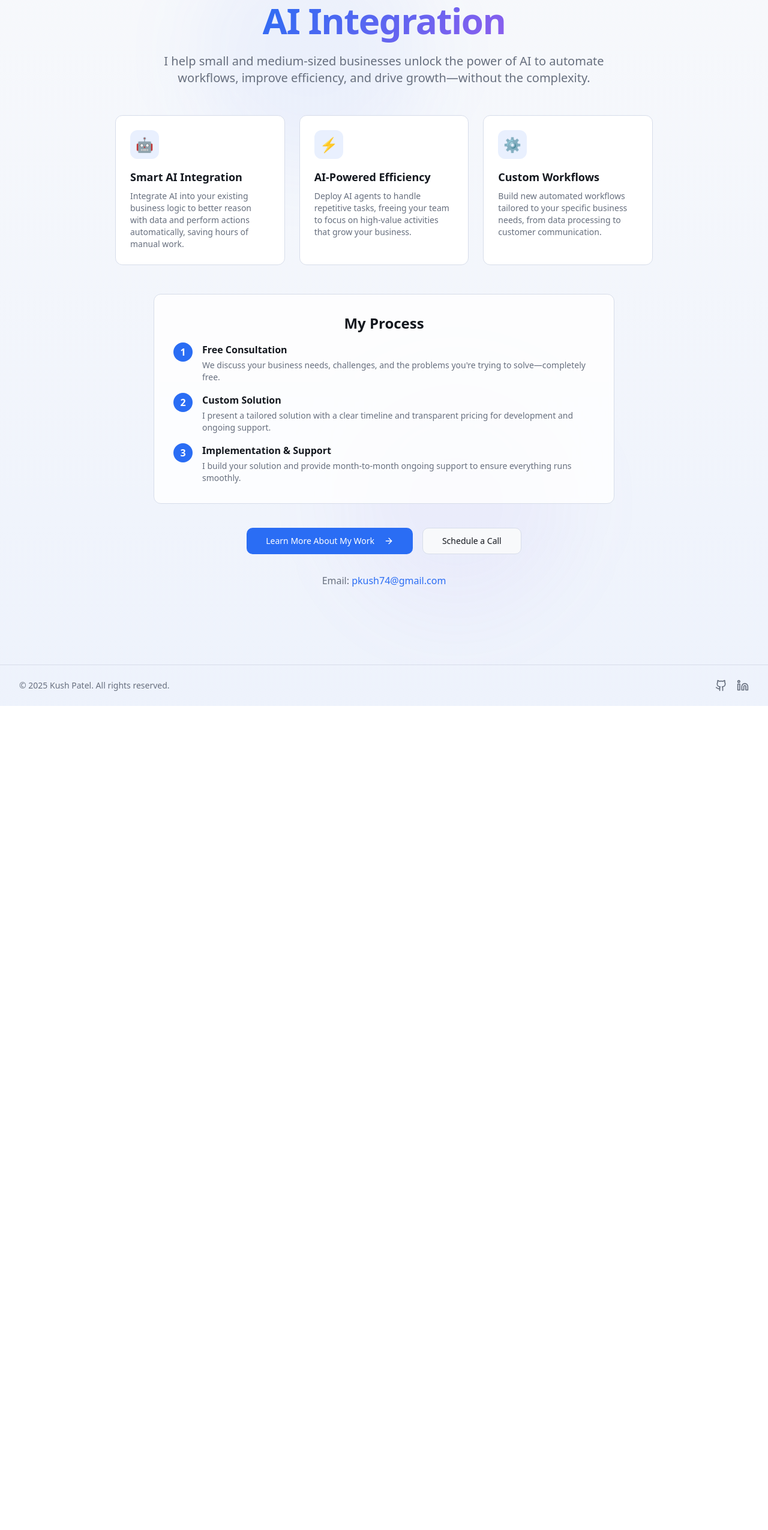
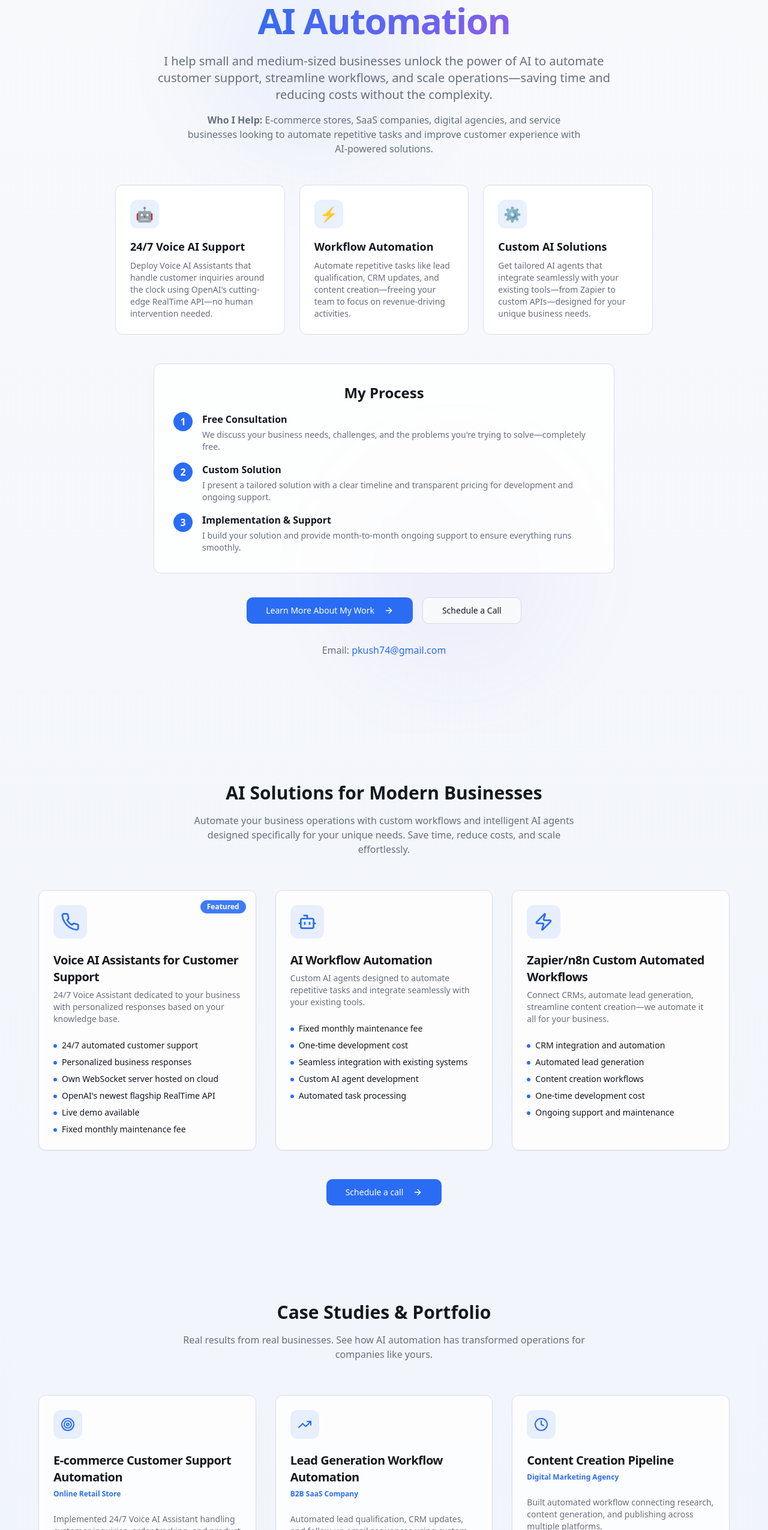
Before and after one commit to kpate349/Personal-Website, a React (Vite) app: page / in a window 1280 px wide. Shown: the part 249-2800 px from the top of the page at 60% size. Before the commit the page ends 1426 px from the top, so only its background shows below. Built offline with nearby package versions, Linux system fonts and the light colour scheme.

Commit message:
Add Voice AI Assistants service

```diff
--- a/index.html
+++ b/index.html
@@ -3,12 +3,13 @@
   <head>
     <meta charset="UTF-8" />
     <meta name="viewport" content="width=device-width, initial-scale=1.0" />
-    <title>Kush Patel</title>
-    <meta name="description" content="Lovable Generated Project" />
-    <meta name="author" content="Lovable" />
+    <title>Kush Patel - AI Automation & Voice AI Solutions for Business</title>
+    <meta name="description" content="Transform your business with AI automation, Voice AI Assistants, and custom workflow solutions. Save time, reduce costs, and scale operations with cutting-edge AI technology." />
+    <meta name="keywords" content="AI automation, Voice AI, customer support automation, workflow automation, AI agents, business automation, OpenAI RealTime API" />
+    <meta name="author" content="Kush Patel" />
 
-    <meta property="og:title" content="simple-theme-flow" />
-    <meta property="og:description" content="Lovable Generated Project" />
+    <meta property="og:title" content="Kush Patel - AI Automation & Voice AI Solutions" />
+    <meta property="og:description" content="Transform your business with AI automation, Voice AI Assistants, and custom workflow solutions. Save time and scale operations." />
     <meta property="og:type" content="website" />
     <meta property="og:image" content="https://lovable.dev/opengraph-image-p98pqg.png" />
 
--- /dev/null
+++ b/src/components/PortfolioSection.tsx
@@ -0,0 +1,98 @@
+import { Card, CardContent, CardDescription, CardHeader, CardTitle } from "@/components/ui/card";
+import { Badge } from "@/components/ui/badge";
+import { ExternalLink, Clock, Target, TrendingUp } from "lucide-react";
+
+const caseStudies = [
+  {
+    title: "E-commerce Customer Support Automation",
+    client: "Online Retail Store",
+    description: "Implemented 24/7 Voice AI Assistant handling customer inquiries, order tracking, and product recommendations.",
+    results: [
+      "300% increase in customer inquiry handling",
+      "60% reduction in support costs",
+      "24/7 availability with no wait times"
+    ],
+    tags: ["Voice AI", "Customer Support", "E-commerce"],
+    icon: <Target className="h-6 w-6 text-primary" />
+  },
+  {
+    title: "Lead Generation Workflow Automation",
+    client: "B2B SaaS Company",
+    description: "Automated lead qualification, CRM updates, and follow-up email sequences using custom AI agents.",
+    results: [
+      "50% increase in qualified leads",
+      "15 hours saved per week",
+      "Seamless CRM integration"
+    ],
+    tags: ["AI Automation", "Lead Gen", "CRM"],
+    icon: <TrendingUp className="h-6 w-6 text-primary" />
+  },
+  {
+    title: "Content Creation Pipeline",
+    client: "Digital Marketing Agency",
+    description: "Built automated workflow connecting research, content generation, and publishing across multiple platforms.",
+    results: [
+      "4x faster content production",
+      "Consistent quality across channels",
+      "90% time savings on repetitive tasks"
+    ],
+    tags: ["Automation", "Content", "Zapier"],
+    icon: <Clock className="h-6 w-6 text-primary" />
+  }
+];
+
+export function PortfolioSection() {
+  return (
+    <section className="py-20 bg-muted/30">
+      <div className="container px-4 mx-auto">
+        <div className="text-center mb-14">
+          <h2 className="text-3xl font-bold mb-4">Case Studies & Portfolio</h2>
+          <p className="text-muted-foreground max-w-2xl mx-auto">
+            Real results from real businesses. See how AI automation has transformed operations for companies like yours.
+          </p>
+        </div>
+
+        <div className="grid grid-cols-1 md:grid-cols-2 lg:grid-cols-3 gap-8 max-w-6xl mx-auto">
+          {caseStudies.map((study, index) => (
+            <Card key={index} className="border bg-card/80 backdrop-blur-sm card-hover h-full flex flex-col">
+              <CardHeader>
+                <div className="mb-4 p-3 bg-primary/10 rounded-lg w-fit">
+                  {study.icon}
+                </div>
+                <CardTitle className="text-xl mb-2">{study.title}</CardTitle>
+                <CardDescription className="text-xs font-semibold text-primary">
+                  {study.client}
+                </CardDescription>
+              </CardHeader>
+              <CardContent className="flex-grow flex flex-col">
+                <p className="text-sm text-muted-foreground mb-6">
+                  {study.description}
+                </p>
+
+                <div className="mb-6">
+                  <p className="text-xs font-semibold mb-3 text-foreground">Key Results:</p>
+                  <ul className="space-y-2">
+                    {study.results.map((result, i) => (
+                      <li key={i} className="flex items-start">
+                        <span className="h-1.5 w-1.5 rounded-full bg-primary mr-2 mt-2 flex-shrink-0"></span>
+                        <span className="text-sm">{result}</span>
+                      </li>
+                    ))}
+                  </ul>
+                </div>
+
+                <div className="flex flex-wrap gap-2 mt-auto">
+                  {study.tags.map((tag, i) => (
+                    <Badge key={i} variant="secondary" className="text-xs">
+                      {tag}
+                    </Badge>
+                  ))}
+                </div>
+              </CardContent>
+            </Card>
+          ))}
+        </div>
+      </div>
+    </section>
+  );
+}
--- a/src/components/ServicesSection.tsx
+++ b/src/components/ServicesSection.tsx
@@ -1,20 +1,47 @@
 import { Link } from "react-router-dom";
-import { ArrowRight, Bot } from "lucide-react";
+import { ArrowRight, Bot, Phone, Zap } from "lucide-react";
 import { Button } from "@/components/ui/button";
 import { Card, CardContent, CardDescription, CardFooter, CardHeader, CardTitle } from "@/components/ui/card";
+import { Badge } from "@/components/ui/badge";
 
 const services = [
   {
-    title: "AI Workflow Automation",
-    description: "I will build custom AI agents designed to automate repetitive tasks and integrate with your existing tools.",
-    icon: <Bot className="h-8 w-8 text-primary" />,
-    features: ["Fixed monthly maintenance fee", "One-Time development cost", "Seamless integration"]
+    title: "Voice AI Assistants for Customer Support",
+    description: "24/7 Voice Assistant dedicated to your business with personalized responses based on your knowledge base.",
+    icon: <Phone className="h-8 w-8 text-primary" />,
+    badge: "Featured",
+    features: [
+      "24/7 automated customer support",
+      "Personalized business responses",
+      "Own WebSocket server hosted on cloud",
+      "OpenAI's newest flagship RealTime API",
+      "Live demo available",
+      "Fixed monthly maintenance fee"
+    ]
   },
   {
-    title: "Zapier/n8n custom automated workflows",
-    description: "Whether it's connecting CRMs to other apps, or automating leads generation, or content creation, we can automate it all",
+    title: "AI Workflow Automation",
+    description: "Custom AI agents designed to automate repetitive tasks and integrate seamlessly with your existing tools.",
     icon: <Bot className="h-8 w-8 text-primary" />,
-    features: ["Fixed monthly maintenance fee", "One-Time development cost", "Seamless integration"]
+    features: [
+      "Fixed monthly maintenance fee",
+      "One-time development cost",
+      "Seamless integration with existing systems",
+      "Custom AI agent development",
+      "Automated task processing"
+    ]
+  },
+  {
+    title: "Zapier/n8n Custom Automated Workflows",
+    description: "Connect CRMs, automate lead generation, streamline content creation—we automate it all for your business.",
+    icon: <Zap className="h-8 w-8 text-primary" />,
+    features: [
+      "CRM integration and automation",
+      "Automated lead generation",
+      "Content creation workflows",
+      "One-time development cost",
+      "Ongoing support and maintenance"
+    ]
   }
 ];
 
@@ -23,26 +50,31 @@ export function ServicesSection() {
     <section className="py-20 bg-muted/30">
       <div className="container px-4 mx-auto">
         <div className="text-center mb-14">
-          <h2 className="text-3xl font-bold mb-4">Selling AI Agents as a Service on the Side</h2>
+          <h2 className="text-3xl font-bold mb-4">AI Solutions for Modern Businesses</h2>
           <p className="text-muted-foreground max-w-2xl mx-auto">
             Automate your business operations with custom workflows and intelligent AI agents
-            designed specifically for your unique needs.
+            designed specifically for your unique needs. Save time, reduce costs, and scale effortlessly.
           </p>
         </div>
 
-        <div className="grid grid-cols-1 gap-8 max-w-2xl mx-auto">
+        <div className="grid grid-cols-1 md:grid-cols-2 lg:grid-cols-3 gap-8 max-w-6xl mx-auto">
           {services.map((service, index) => (
-            <Card key={index} className="border hover:shadow-md transition-shadow bg-card h-full flex flex-col">
+            <Card key={index} className="border hover:shadow-lg transition-all bg-card/80 backdrop-blur-sm card-hover h-full flex flex-col relative overflow-hidden">
+              {service.badge && (
+                <Badge className="absolute top-4 right-4 bg-primary/90 text-primary-foreground">
+                  {service.badge}
+                </Badge>
+              )}
               <CardHeader>
-                <div className="mb-4">{service.icon}</div>
-                <CardTitle>{service.title}</CardTitle>
+                <div className="mb-4 p-3 bg-primary/10 rounded-lg w-fit">{service.icon}</div>
+                <CardTitle className="text-xl">{service.title}</CardTitle>
                 <CardDescription>{service.description}</CardDescription>
               </CardHeader>
               <CardContent className="flex-grow">
                 <ul className="space-y-2">
                   {service.features.map((feature, i) => (
-                    <li key={i} className="flex items-center">
-                      <span className="h-1.5 w-1.5 rounded-full bg-primary mr-2"></span>
+                    <li key={i} className="flex items-start">
+                      <span className="h-1.5 w-1.5 rounded-full bg-primary mr-2 mt-2 flex-shrink-0"></span>
                       <span className="text-sm">{feature}</span>
                     </li>
                   ))}
--- /dev/null
+++ b/src/components/TestimonialsSection.tsx
@@ -0,0 +1,71 @@
+import { Card, CardContent } from "@/components/ui/card";
+import { Star } from "lucide-react";
+
+const testimonials = [
+  {
+    name: "Sarah Johnson",
+    role: "CEO, TechStart Solutions",
+    content: "Kush's AI workflow automation saved us 15+ hours per week. The custom solution integrated perfectly with our existing systems.",
+    rating: 5,
+    image: "https://api.dicebear.com/7.x/avataaars/svg?seed=Sarah"
+  },
+  {
+    name: "Michael Chen",
+    role: "Operations Manager, GrowthCo",
+    content: "The Voice AI Assistant transformed our customer support. We now handle 3x more inquiries with better response times.",
+    rating: 5,
+    image: "https://api.dicebear.com/7.x/avataaars/svg?seed=Michael"
+  },
+  {
+    name: "Emily Rodriguez",
+    role: "Founder, Digital Marketing Agency",
+    content: "Professional, responsive, and delivered exactly what we needed. The automated workflows have been game-changing for our agency.",
+    rating: 5,
+    image: "https://api.dicebear.com/7.x/avataaars/svg?seed=Emily"
+  }
+];
+
+export function TestimonialsSection() {
+  return (
+    <section className="py-20 bg-background">
+      <div className="container px-4 mx-auto">
+        <div className="text-center mb-14">
+          <h2 className="text-3xl font-bold mb-4">What Clients Say</h2>
+          <p className="text-muted-foreground max-w-2xl mx-auto">
+            Don't just take my word for it—hear from businesses that have transformed their operations with AI automation.
+          </p>
+        </div>
+
+        <div className="grid grid-cols-1 md:grid-cols-3 gap-8 max-w-6xl mx-auto">
+          {testimonials.map((testimonial, index) => (
+            <Card key={index} className="border bg-card/80 backdrop-blur-sm card-hover">
+              <CardContent className="pt-6">
+                <div className="flex items-center gap-4 mb-4">
+                  <img
+                    src={testimonial.image}
+                    alt={`${testimonial.name} profile picture`}
+                    className="w-12 h-12 rounded-full"
+                  />
+                  <div>
+                    <p className="font-semibold">{testimonial.name}</p>
+                    <p className="text-sm text-muted-foreground">{testimonial.role}</p>
+                  </div>
+                </div>
+
+                <div className="flex gap-1 mb-4">
+                  {[...Array(testimonial.rating)].map((_, i) => (
+                    <Star key={i} className="h-4 w-4 fill-primary text-primary" />
+                  ))}
+                </div>
+
+                <p className="text-sm text-muted-foreground italic">
+                  "{testimonial.content}"
+                </p>
+              </CardContent>
+            </Card>
+          ))}
+        </div>
+      </div>
+    </section>
+  );
+}
--- a/src/pages/Index.tsx
+++ b/src/pages/Index.tsx
@@ -1,6 +1,9 @@
 import { Link } from "react-router-dom";
 import { ArrowRight } from "lucide-react";
 import { Button } from "@/components/ui/button";
+import { ServicesSection } from "@/components/ServicesSection";
+import { TestimonialsSection } from "@/components/TestimonialsSection";
+import { PortfolioSection } from "@/components/PortfolioSection";
 
 const Index = () => {
 
@@ -14,38 +17,41 @@ const Index = () => {
 
         <div className="max-w-4xl mx-auto text-center relative z-10">
           <h1 className="text-4xl font-bold tracking-tight sm:text-5xl md:text-6xl">
-            Transform Your Business with <span className="gradient-text">AI Integration</span>
+            Transform Your Business with <span className="gradient-text">AI Automation</span>
           </h1>
           <p className="mt-6 text-lg text-muted-foreground md:text-xl max-w-3xl mx-auto">
-            I help small and medium-sized businesses unlock the power of AI to automate workflows, improve efficiency, and drive growth—without the complexity.
+            I help small and medium-sized businesses unlock the power of AI to automate customer support, streamline workflows, and scale operations—saving time and reducing costs without the complexity.
+          </p>
+          <p className="mt-4 text-base text-muted-foreground max-w-2xl mx-auto">
+            <strong>Who I Help:</strong> E-commerce stores, SaaS companies, digital agencies, and service businesses looking to automate repetitive tasks and improve customer experience with AI-powered solutions.
           </p>
 
           <div className="mt-12 grid gap-6 md:grid-cols-3 text-left max-w-4xl mx-auto">
             <div className="p-6 rounded-lg border bg-card card-hover backdrop-blur-sm">
               <div className="w-12 h-12 rounded-lg bg-primary/10 flex items-center justify-center mb-4">
-                <span className="text-2xl">🤖</span>
+                <span className="text-2xl" role="img" aria-label="Robot">🤖</span>
               </div>
-              <h3 className="font-semibold text-lg mb-2">Smart AI Integration</h3>
+              <h3 className="font-semibold text-lg mb-2">24/7 Voice AI Support</h3>
               <p className="text-sm text-muted-foreground">
-                Integrate AI into your existing business logic to better reason with data and perform actions automatically, saving hours of manual work.
+                Deploy Voice AI Assistants that handle customer inquiries around the clock using OpenAI's cutting-edge RealTime API—no human intervention needed.
               </p>
             </div>
             <div className="p-6 rounded-lg border bg-card card-hover backdrop-blur-sm">
               <div className="w-12 h-12 rounded-lg bg-primary/10 flex items-center justify-center mb-4">
-                <span className="text-2xl">⚡</span>
+                <span className="text-2xl" role="img" aria-label="Lightning">⚡</span>
               </div>
-              <h3 className="font-semibold text-lg mb-2">AI-Powered Efficiency</h3>
+              <h3 className="font-semibold text-lg mb-2">Workflow Automation</h3>
               <p className="text-sm text-muted-foreground">
-                Deploy AI agents to handle repetitive tasks, freeing your team to focus on high-value activities that grow your business.
+                Automate repetitive tasks like lead qualification, CRM updates, and content creation—freeing your team to focus on revenue-driving activities.
               </p>
             </div>
             <div className="p-6 rounded-lg border bg-card card-hover backdrop-blur-sm">
               <div className="w-12 h-12 rounded-lg bg-primary/10 flex items-center justify-center mb-4">
-                <span className="text-2xl">⚙️</span>
+                <span className="text-2xl" role="img" aria-label="Gear">⚙️</span>
               </div>
-              <h3 className="font-semibold text-lg mb-2">Custom Workflows</h3>
+              <h3 className="font-semibold text-lg mb-2">Custom AI Solutions</h3>
               <p className="text-sm text-muted-foreground">
-                Build new automated workflows tailored to your specific business needs, from data processing to customer communication.
+                Get tailored AI agents that integrate seamlessly with your existing tools—from Zapier to custom APIs—designed for your unique business needs.
               </p>
             </div>
           </div>
@@ -107,6 +113,10 @@ const Index = () => {
           </p>
         </div>
       </section>
+
+      <ServicesSection />
+      <PortfolioSection />
+      <TestimonialsSection />
     </div>
   );
 };
```
